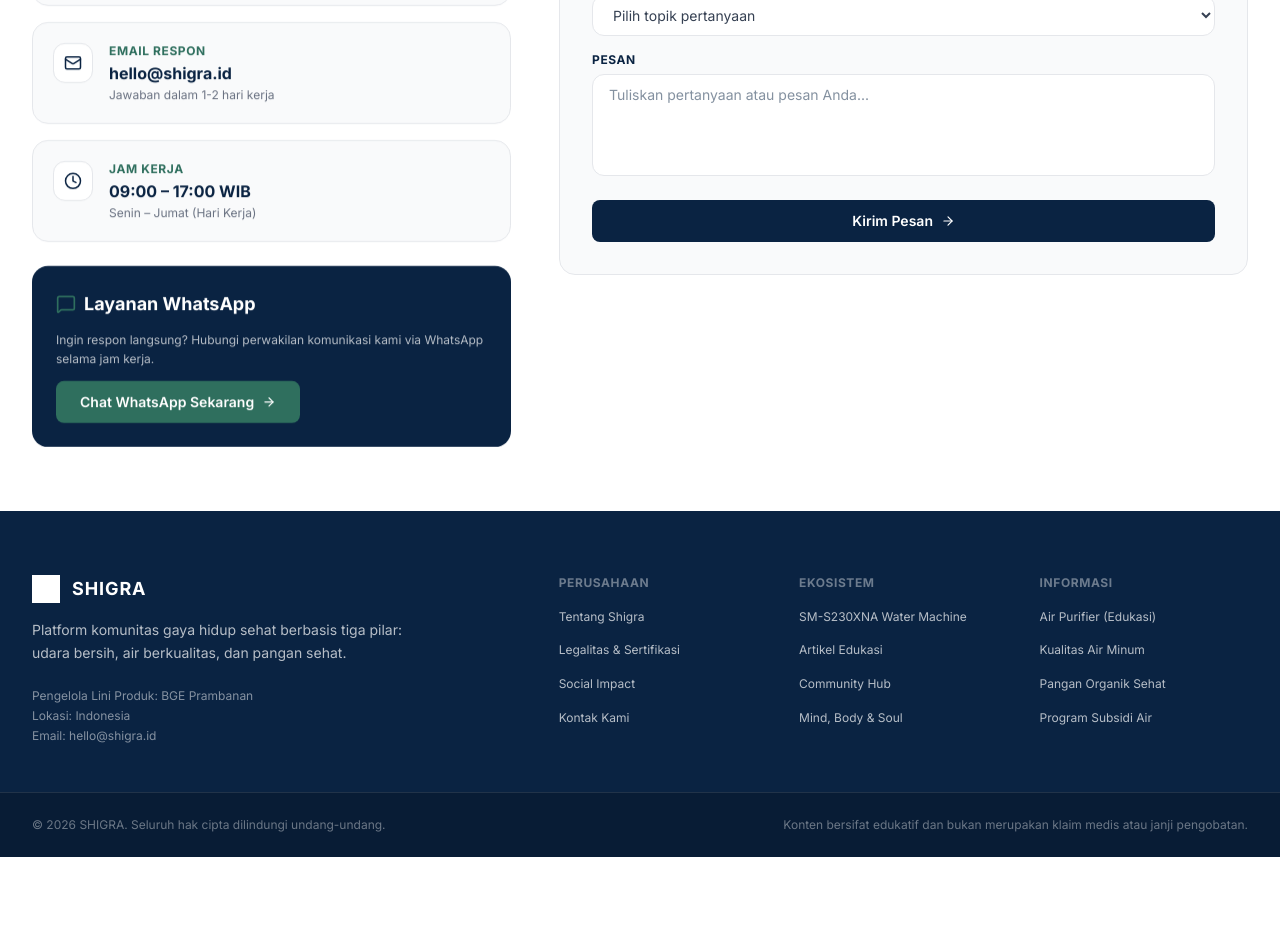
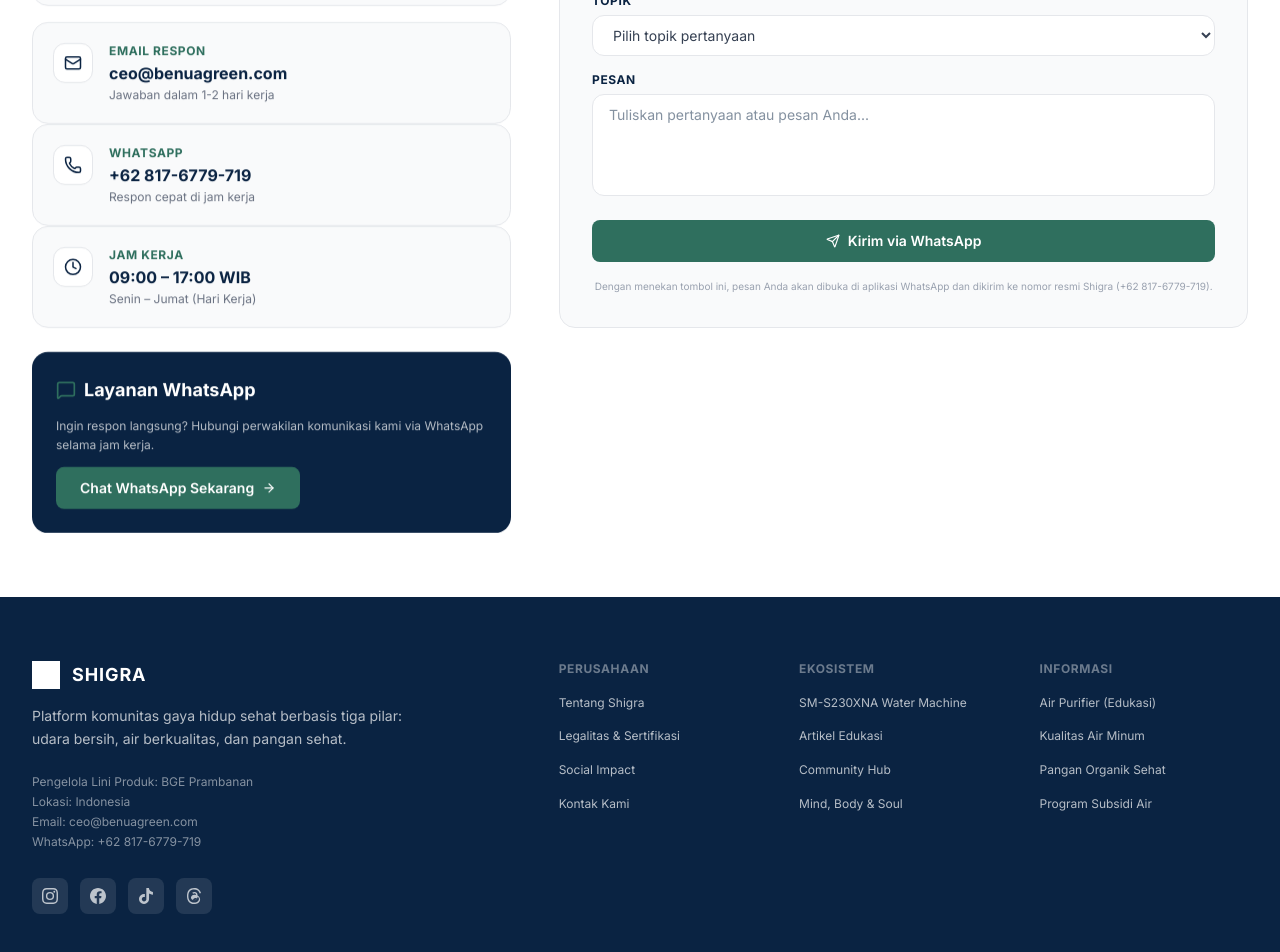
Before and after one commit to whyuardi/shigra, a Next.js app: page /contact in a window 1280 px wide. Shown: the part 720-1672 px from the top of the page. Before the commit the page ends 1577 px from the top, so only its background shows below. Built offline with nearby package versions, Linux system fonts and the light colour scheme; a web font is replaced by a local one.

Commit message:
feat: update contact info (email, WA), add social links (IG, FB, TikTok, Threads), form sends to WhatsApp

```diff
--- /dev/null
+++ b/src/app/contact/layout.tsx
@@ -0,0 +1,15 @@
+import type { Metadata } from "next";
+
+export const metadata: Metadata = {
+  title: "Kontak",
+  description:
+    "Hubungi tim Shigra untuk pertanyaan tentang produk, komunitas, atau program sosial. Kami siap membantu Anda.",
+};
+
+export default function ContactLayout({
+  children,
+}: {
+  children: React.ReactNode;
+}) {
+  return children;
+}
--- a/src/app/contact/page.tsx
+++ b/src/app/contact/page.tsx
@@ -1,12 +1,10 @@
-import type { Metadata } from "next";
-import { MapPin, Mail, Phone, MessageSquare, Clock, ArrowRight, Building } from "lucide-react";
+"use client";
+
+import { useState } from "react";
+import { MapPin, Mail, Phone, MessageSquare, Clock, ArrowRight, Building, Send } from "lucide-react";
 import ScrollReveal from "@/components/ScrollReveal";
 
-export const metadata: Metadata = {
-  title: "Kontak",
-  description:
-    "Hubungi tim Shigra untuk pertanyaan tentang produk, komunitas, atau program sosial. Kami siap membantu Anda.",
-};
+const WA_NUMBER = "628176779719";
 
 const contactInfo = [
   {
@@ -24,8 +22,16 @@
   {
     icon: Mail,
     title: "Email Respon",
-    value: "hello@shigra.id",
+    value: "ceo@benuagreen.com",
     sub: "Jawaban dalam 1-2 hari kerja",
+    href: "mailto:ceo@benuagreen.com",
+  },
+  {
+    icon: Phone,
+    title: "WhatsApp",
+    value: "+62 817-6779-719",
+    sub: "Respon cepat di jam kerja",
+    href: `https://wa.me/${WA_NUMBER}`,
   },
   {
     icon: Clock,
@@ -35,7 +41,51 @@
   },
 ];
 
+const topicLabels: Record<string, string> = {
+  product: "Pertanyaan Produk SM-S230XNA",
+  community: "Keanggotaan Komunitas",
+  social: "Program Sosial",
+  legalitas: "Dokumen Legalitas",
+  other: "Lainnya",
+};
+
 export default function ContactPage() {
+  const [form, setForm] = useState({
+    firstName: "",
+    lastName: "",
+    email: "",
+    topic: "",
+    message: "",
+  });
+
+  const handleChange = (
+    e: React.ChangeEvent<HTMLInputElement | HTMLSelectElement | HTMLTextAreaElement>
+  ) => {
+    setForm((prev) => ({ ...prev, [e.target.name]: e.target.value }));
+  };
+
+  const handleSubmit = (e: React.FormEvent) => {
+    e.preventDefault();
+
+    const topicText = topicLabels[form.topic] || form.topic || "-";
+    const fullName = [form.firstName, form.lastName].filter(Boolean).join(" ") || "-";
+
+    // Build a clean, formatted WhatsApp message
+    const lines = [
+      "📩 *Pesan dari Website Shigra*",
+      "",
+      `👤 *Nama:* ${fullName}`,
+      `📧 *Email:* ${form.email || "-"}`,
+      `📌 *Topik:* ${topicText}`,
+      "",
+      "💬 *Pesan:*",
+      form.message || "-",
+    ];
+
+    const text = encodeURIComponent(lines.join("\n"));
+    window.open(`https://wa.me/${WA_NUMBER}?text=${text}`, "_blank");
+  };
+
   return (
     <div className="bg-white min-h-screen text-[#0a2342]">
       {/* Hero Header */}
@@ -67,8 +117,9 @@
               </div>
 
               <div className="space-y-4">
-                {contactInfo.map(({ icon: Icon, title, value, sub }) => (
-                  <div key={title} className="bg-[#f9fafb] p-5 rounded-2xl border border-gray-200 flex items-start gap-4">
+                {contactInfo.map(({ icon: Icon, title, value, sub, href }) => {
+                  const inner = (
+                    <div className="bg-[#f9fafb] p-5 rounded-2xl border border-gray-200 flex items-start gap-4 hover:border-gray-300 transition-colors">
                       <div className="w-10 h-10 bg-white border border-gray-200 rounded-xl flex items-center justify-center text-[#0a2342] shrink-0">
                         <Icon size={18} />
                       </div>
@@ -78,7 +129,16 @@
                         <p className="text-gray-500 text-xs mt-0.5">{sub}</p>
                       </div>
                     </div>
-                ))}
+                  );
+
+                  return href ? (
+                    <a key={title} href={href} target={href.startsWith("http") ? "_blank" : undefined} rel="noopener noreferrer">
+                      {inner}
+                    </a>
+                  ) : (
+                    <div key={title}>{inner}</div>
+                  );
+                })}
               </div>
 
               {/* WA Card */}
@@ -91,7 +151,7 @@
                   Ingin respon langsung? Hubungi perwakilan komunikasi kami via WhatsApp selama jam kerja.
                 </p>
                 <a
-                  href="https://wa.me/62xxxxxxxxxx"
+                  href={`https://wa.me/${WA_NUMBER}`}
                   target="_blank"
                   rel="noopener noreferrer"
                   className="btn-accent text-xs inline-flex items-center gap-2 py-2 px-4"
@@ -104,10 +164,12 @@
             {/* Form Column */}
             <ScrollReveal direction="up" distance={30} delay={0.15} className="lg:col-span-7">
               <div className="bg-[#f9fafb] p-6 sm:p-8 rounded-2xl border border-gray-200">
-                <h3 className="text-2xl font-bold text-[#0a2342] mb-1">Kirim Pesan</h3>
-                <p className="text-gray-600 text-xs sm:text-sm mb-6">Silakan isi formulir berikut. Tim Shigra akan merespons pesan Anda.</p>
+                <h3 className="text-2xl font-bold text-[#0a2342] mb-1">Kirim Pesan via WhatsApp</h3>
+                <p className="text-gray-600 text-xs sm:text-sm mb-6">
+                  Isi formulir berikut, lalu klik kirim — pesan Anda akan diteruskan langsung ke WhatsApp tim Shigra dengan format rapi.
+                </p>
 
-                <form className="space-y-4">
+                <form onSubmit={handleSubmit} className="space-y-4">
                   <div className="grid grid-cols-1 sm:grid-cols-2 gap-4">
                     <div>
                       <label htmlFor="firstName" className="block text-xs font-bold text-[#0a2342] uppercase tracking-wider mb-1.5">
@@ -115,7 +177,11 @@
                       </label>
                       <input
                         id="firstName"
+                        name="firstName"
                         type="text"
+                        required
+                        value={form.firstName}
+                        onChange={handleChange}
                         placeholder="Nama depan"
                         className="w-full px-4 py-2.5 bg-white border border-gray-200 rounded-xl text-sm text-[#0a2342] focus:outline-none focus:border-[#0a2342]"
                       />
@@ -126,7 +192,10 @@
                       </label>
                       <input
                         id="lastName"
+                        name="lastName"
                         type="text"
+                        value={form.lastName}
+                        onChange={handleChange}
                         placeholder="Nama belakang"
                         className="w-full px-4 py-2.5 bg-white border border-gray-200 rounded-xl text-sm text-[#0a2342] focus:outline-none focus:border-[#0a2342]"
                       />
@@ -139,7 +208,10 @@
                     </label>
                     <input
                       id="email"
+                      name="email"
                       type="email"
+                      value={form.email}
+                      onChange={handleChange}
                       placeholder="alamat@email.com"
                       className="w-full px-4 py-2.5 bg-white border border-gray-200 rounded-xl text-sm text-[#0a2342] focus:outline-none focus:border-[#0a2342]"
                     />
@@ -151,6 +223,10 @@
                     </label>
                     <select
                       id="topic"
+                      name="topic"
+                      required
+                      value={form.topic}
+                      onChange={handleChange}
                       className="w-full px-4 py-2.5 bg-white border border-gray-200 rounded-xl text-sm text-gray-700 focus:outline-none focus:border-[#0a2342]"
                     >
                       <option value="">Pilih topik pertanyaan</option>
@@ -168,15 +244,23 @@
                     </label>
                     <textarea
                       id="message"
+                      name="message"
                       rows={4}
+                      required
+                      value={form.message}
+                      onChange={handleChange}
                       placeholder="Tuliskan pertanyaan atau pesan Anda..."
                       className="w-full px-4 py-2.5 bg-white border border-gray-200 rounded-xl text-sm text-[#0a2342] focus:outline-none focus:border-[#0a2342] resize-none"
                     />
                   </div>
 
-                  <button type="submit" className="btn-primary w-full justify-center text-xs py-3">
-                    Kirim Pesan <ArrowRight size={14} />
+                  <button type="submit" className="btn-accent w-full justify-center text-xs py-3 gap-2">
+                    <Send size={14} /> Kirim via WhatsApp
                   </button>
+
+                  <p className="text-[10px] text-gray-400 text-center leading-relaxed">
+                    Dengan menekan tombol ini, pesan Anda akan dibuka di aplikasi WhatsApp dan dikirim ke nomor resmi Shigra (+62 817-6779-719).
+                  </p>
                 </form>
               </div>
             </ScrollReveal>
--- a/src/components/Footer.tsx
+++ b/src/components/Footer.tsx
@@ -21,6 +21,45 @@
     { href: "/social-impact", label: "Program Subsidi Air" },
   ],
 };
+
+const socialLinks = [
+  {
+    label: "Instagram",
+    href: "https://www.instagram.com/shigra_/",
+    icon: (
+      <svg viewBox="0 0 24 24" fill="currentColor" className="w-4 h-4">
+        <path d="M12 2.163c3.204 0 3.584.012 4.85.07 3.252.148 4.771 1.691 4.919 4.919.058 1.265.069 1.645.069 4.849 0 3.205-.012 3.584-.069 4.849-.149 3.225-1.664 4.771-4.919 4.919-1.266.058-1.644.07-4.85.07-3.204 0-3.584-.012-4.849-.07-3.26-.149-4.771-1.699-4.919-4.92-.058-1.265-.07-1.644-.07-4.849 0-3.204.013-3.583.07-4.849.149-3.227 1.664-4.771 4.919-4.919 1.266-.057 1.645-.069 4.849-.069zM12 0C8.741 0 8.333.014 7.053.072 2.695.272.273 2.69.073 7.052.014 8.333 0 8.741 0 12c0 3.259.014 3.668.072 4.948.2 4.358 2.618 6.78 6.98 6.98C8.333 23.986 8.741 24 12 24c3.259 0 3.668-.014 4.948-.072 4.354-.2 6.782-2.618 6.979-6.98.059-1.28.073-1.689.073-4.948 0-3.259-.014-3.667-.072-4.947-.196-4.354-2.617-6.78-6.979-6.98C15.668.014 15.259 0 12 0zm0 5.838a6.162 6.162 0 100 12.324 6.162 6.162 0 000-12.324zM12 16a4 4 0 110-8 4 4 0 010 8zm6.406-11.845a1.44 1.44 0 100 2.881 1.44 1.44 0 000-2.881z" />
+      </svg>
+    ),
+  },
+  {
+    label: "Facebook",
+    href: "https://www.facebook.com/profile.php?id=61592778950902",
+    icon: (
+      <svg viewBox="0 0 24 24" fill="currentColor" className="w-4 h-4">
+        <path d="M24 12.073c0-6.627-5.373-12-12-12s-12 5.373-12 12c0 5.99 4.388 10.954 10.125 11.854v-8.385H7.078v-3.47h3.047V9.43c0-3.007 1.792-4.669 4.533-4.669 1.312 0 2.686.235 2.686.235v2.953H15.83c-1.491 0-1.956.925-1.956 1.874v2.25h3.328l-.532 3.47h-2.796v8.385C19.612 23.027 24 18.062 24 12.073z" />
+      </svg>
+    ),
+  },
+  {
+    label: "TikTok",
+    href: "https://www.tiktok.com/@shigra_",
+    icon: (
+      <svg viewBox="0 0 24 24" fill="currentColor" className="w-4 h-4">
+        <path d="M12.525.02c1.31-.02 2.61-.01 3.91-.02.08 1.53.63 3.09 1.75 4.17 1.12 1.11 2.7 1.62 4.24 1.79v4.03c-1.44-.05-2.89-.35-4.2-.97-.57-.26-1.1-.59-1.62-.93-.01 2.92.01 5.84-.02 8.75-.08 1.4-.54 2.79-1.35 3.94-1.31 1.92-3.58 3.17-5.91 3.21-1.43.08-2.86-.31-4.08-1.03-2.02-1.19-3.44-3.37-3.65-5.71-.02-.5-.03-1-.01-1.49.18-1.9 1.12-3.72 2.58-4.96 1.66-1.44 3.98-2.13 6.15-1.72.02 1.48-.04 2.96-.04 4.44-.99-.32-2.15-.23-3.02.37-.63.41-1.11 1.04-1.36 1.75-.21.51-.15 1.07-.14 1.61.24 1.64 1.82 3.02 3.5 2.87 1.12-.01 2.19-.66 2.77-1.61.19-.33.4-.67.41-1.06.1-1.79.06-3.57.07-5.36.01-4.03-.01-8.05.02-12.07z" />
+      </svg>
+    ),
+  },
+  {
+    label: "Threads",
+    href: "https://www.threads.com/@shigra_",
+    icon: (
+      <svg viewBox="0 0 24 24" fill="currentColor" className="w-4 h-4">
+        <path d="M12.186 24h-.007c-3.581-.024-6.334-1.205-8.184-3.509C2.35 18.44 1.5 15.586 1.472 12.01v-.017c.03-3.579.879-6.43 2.525-8.482C5.845 1.205 8.6.024 12.18 0h.014c2.746.02 5.043.725 6.826 2.098 1.677 1.29 2.858 3.13 3.509 5.467l-2.04.569c-1.104-3.96-3.898-5.984-8.304-6.015-2.91.022-5.11.936-6.54 2.717C4.307 6.504 3.616 8.914 3.59 12c.025 3.083.718 5.496 2.057 7.164 1.432 1.783 3.631 2.698 6.54 2.717 2.623-.02 4.358-.631 5.8-2.045 1.647-1.613 1.618-3.593 1.09-4.798-.31-.71-.873-1.3-1.634-1.75-.192 1.352-.622 2.446-1.284 3.272-.886 1.102-2.14 1.704-3.73 1.79-1.202.065-2.361-.218-3.259-.801-1.063-.689-1.685-1.74-1.752-2.96-.065-1.17.408-2.265 1.33-3.084.88-.782 2.07-1.239 3.451-1.326 1.015-.064 1.982.024 2.896.265-.037-.627-.154-1.163-.35-1.588-.35-.76-1.04-1.146-2.056-1.146h-.028c-.754.01-1.373.27-1.84.772l-1.456-1.4c.764-.795 1.823-1.234 3.275-1.26h.045c1.634 0 2.86.583 3.644 1.733.657.964.983 2.214 1.004 3.772.4.194.764.413 1.093.657 1.218.902 2.073 2.146 2.476 3.6.53 1.912.248 4.151-1.425 5.835-1.857 1.868-4.143 2.63-7.24 2.654zM9.681 16.48c.052.924.513 1.522 1.373 1.779.614.183 1.312.2 1.973.16 1.12-.063 1.942-.46 2.444-1.184.358-.516.614-1.157.767-1.921-.644-.175-1.322-.277-2.034-.277h-.065c-.948.024-1.716.263-2.284.712-.556.44-.786.955-.735 1.505-.168-.023-.284-.116-.439-.223-.054.15.123.298 0 .449z" />
+      </svg>
+    ),
+  },
+];
 
 export default function Footer() {
   const year = new Date().getFullYear();
@@ -50,7 +89,24 @@
             <div className="pt-2 text-xs text-white/50 space-y-1">
               <p>Pengelola Lini Produk: BGE Prambanan</p>
               <p>Lokasi: Indonesia</p>
-              <p>Email: hello@shigra.id</p>
+              <p>Email: ceo@benuagreen.com</p>
+              <p>WhatsApp: +62 817-6779-719</p>
+            </div>
+
+            {/* Social Icons */}
+            <div className="flex items-center gap-3 pt-3">
+              {socialLinks.map(({ label, href, icon }) => (
+                <a
+                  key={label}
+                  href={href}
+                  target="_blank"
+                  rel="noopener noreferrer"
+                  aria-label={label}
+                  className="w-9 h-9 bg-white/10 hover:bg-[#2f6f5e] rounded-lg flex items-center justify-center text-white/70 hover:text-white transition-all duration-200"
+                >
+                  {icon}
+                </a>
+              ))}
             </div>
           </div>
 
```
Lines whose indentation alone changed are shown as unchanged.
